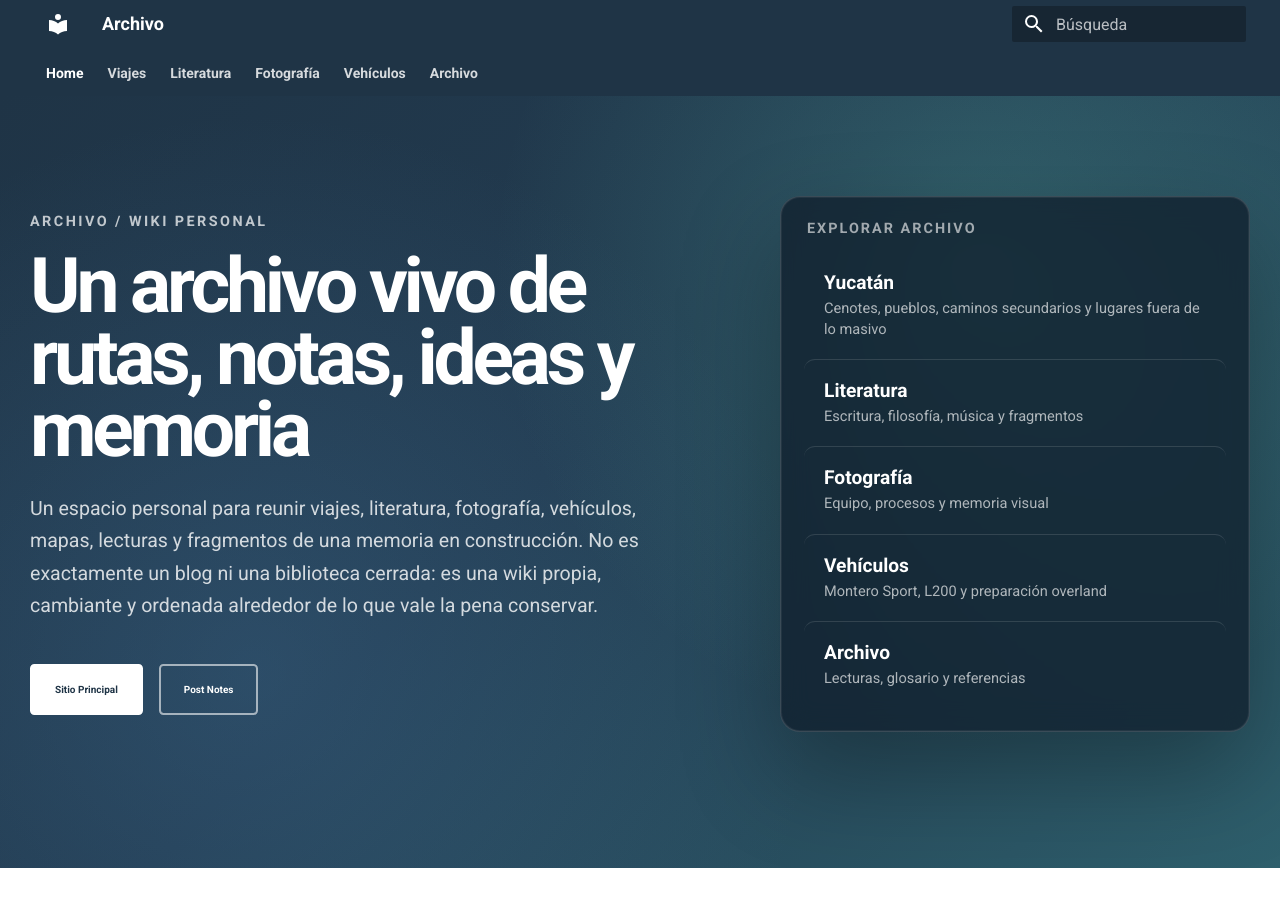
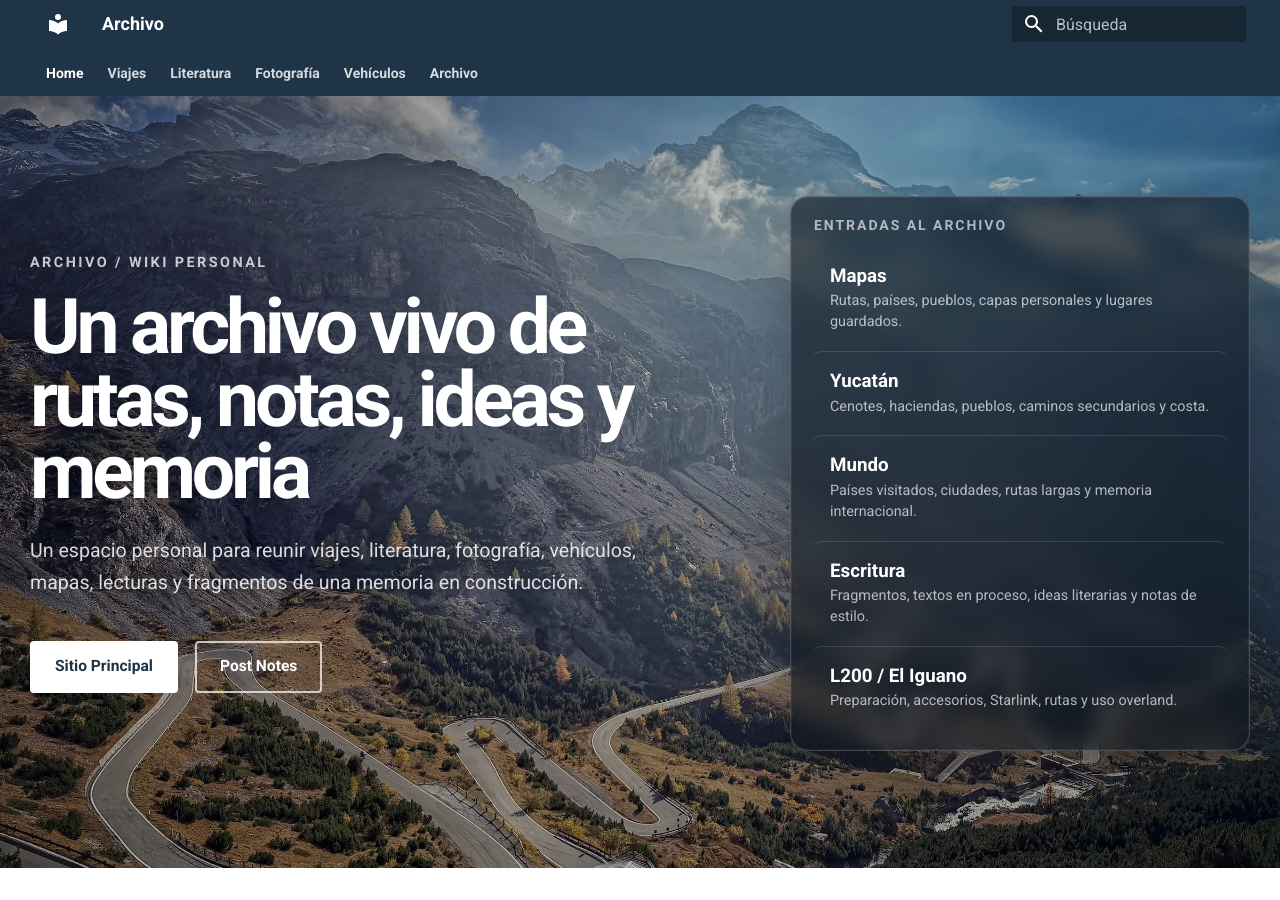
Before and after one commit to metajorge/wiki-personal, an MkDocs documentation site: the page built from docs/index.md, in a window 1280 px wide and 900 px high. Built offline with MkDocs 1.6.1 and Material for MkDocs 9.7.7, drawn with Linux system fonts in a browser that asks for light colours.

Commit message:
Ajustar portada con imagen de fondo

```diff
--- a/docs/stylesheets/extra.css
+++ b/docs/stylesheets/extra.css
@@ -1,4 +1,6 @@
-/* Portada Archivo / Wiki Personal */
+/* ================================
+   Portada Archivo / Wiki Personal
+   ================================ */
 
 .md-header {
   background: #1f3446;
@@ -18,34 +20,40 @@
   opacity: 1;
 }
 
-/* Importante:
-   NO ocultar .md-content globalmente.
-   Eso rompe el contenido de todas las páginas. */
+/* No ocultar .md-content.
+   Eso rompería las páginas internas. */
 
 .jw-home {
-  margin-top: 0;
   min-height: calc(100vh - 6.4rem);
   padding: 5rem 1.2rem 5.8rem;
   color: #ffffff;
   background:
-    radial-gradient(circle at 76% 22%, rgba(95, 202, 180, 0.24), transparent 24rem),
-    radial-gradient(circle at 20% 75%, rgba(67, 116, 156, 0.32), transparent 28rem),
-    linear-gradient(135deg, #1f3446 0%, #223b50 45%, #2e5f6c 100%);
-  overflow: hidden;
+    linear-gradient(
+      rgba(0, 0, 0, 0.16),
+      rgba(0, 0, 0, 0.16)
+    ),
+    url("../assets/images/portada.webp");
+  background-size: cover;
+  background-position: center;
+  background-repeat: no-repeat;
 }
 
 .jw-home__inner {
   max-width: 1220px;
   margin: 0 auto;
   display: grid;
-  grid-template-columns: minmax(0, 1.08fr) minmax(340px, 0.92fr);
-  gap: 4.5rem;
+  grid-template-columns: minmax(0, 1.05fr) minmax(320px, 0.75fr);
+  gap: 4rem;
   align-items: center;
+}
+
+.jw-home__content {
+  max-width: 780px;
 }
 
 .jw-home__eyebrow {
   margin: 0 0 1rem;
-  color: rgba(255, 255, 255, 0.72);
+  color: rgba(255, 255, 255, 0.76);
   font-size: 0.72rem;
   font-weight: 800;
   letter-spacing: 0.17em;
@@ -53,80 +61,93 @@
 }
 
 .jw-home h1 {
-  max-width: 790px;
+  max-width: 780px;
   margin: 0;
   color: #ffffff;
-  font-size: clamp(2.8rem, 6vw, 5.25rem);
+  font-size: clamp(2.8rem, 6vw, 5.15rem);
   font-weight: 800;
   line-height: 0.94;
   letter-spacing: -0.055em;
 }
 
 .jw-home__description {
-  max-width: 700px;
-  margin: 1.35rem 0 2.1rem;
-  color: rgba(255, 255, 255, 0.80);
-  font-size: clamp(0.98rem, 1.4vw, 1.1rem);
+  max-width: 680px;
+  margin: 1.35rem 0 2.05rem;
+  color: rgba(255, 255, 255, 0.84);
+  font-size: clamp(0.98rem, 1.35vw, 1.1rem);
   line-height: 1.65;
 }
+
+/* Botones estilo Material, pero controlados por nosotros */
 
 .jw-home__actions {
   display: flex;
   flex-wrap: wrap;
-  gap: 0.8rem;
+  gap: 0.85rem;
+  align-items: center;
 }
 
-.jw-button {
+.jw-home__button {
   display: inline-flex;
   align-items: center;
   justify-content: center;
-  min-height: 2.55rem;
-  padding: 0.65rem 1.15rem;
-  border: 0.1rem solid rgba(255, 255, 255, 0.58);
-  border-radius: 0.22rem;
+  min-height: 2.6rem;
+  padding: 0.68rem 1.15rem;
+  border: 0.1rem solid rgba(255, 255, 255, 0.72);
+  border-radius: 0.2rem;
   color: #ffffff !important;
+  background: transparent;
+  font-size: 0.78rem;
   font-weight: 700;
+  line-height: 1;
   text-decoration: none !important;
-  transition: background 150ms ease, color 150ms ease, border-color 150ms ease;
+  transition:
+    color 150ms ease,
+    background-color 150ms ease,
+    border-color 150ms ease,
+    transform 150ms ease;
 }
 
-.jw-button:hover {
+.jw-home__button:hover {
+  color: #1f3446 !important;
+  background: #ffffff;
+  border-color: #ffffff;
+  transform: translateY(-1px);
+}
+
+.jw-home__button--primary {
   color: #1f3446 !important;
   background: #ffffff;
   border-color: #ffffff;
 }
 
-.jw-button--primary {
-  color: #1f3446 !important;
-  background: #ffffff;
-  border-color: #ffffff;
-}
-
-.jw-button--primary:hover {
+.jw-home__button--primary:hover {
   color: #ffffff !important;
   background: rgba(255, 255, 255, 0.12);
   border-color: #ffffff;
 }
 
+/* Panel derecho */
+
 .jw-home__panel {
   width: 100%;
-  max-width: 470px;
+  max-width: 460px;
   justify-self: end;
-  padding: 1.15rem;
-  border: 1px solid rgba(255, 255, 255, 0.16);
-  border-radius: 1rem;
-  background: rgba(14, 27, 41, 0.72);
+  padding: 1rem;
+  border: 1px solid rgba(255, 255, 255, 0.18);
+  border-radius: 0.9rem;
+  background: rgba(12, 20, 30, 0.58);
   box-shadow:
-    0 2rem 5rem rgba(0, 0, 0, 0.30),
-    inset 0 0 0 1px rgba(255, 255, 255, 0.06);
-  backdrop-filter: blur(14px);
+    0 1.4rem 3.5rem rgba(0, 0, 0, 0.28),
+    inset 0 0 0 1px rgba(255, 255, 255, 0.05);
+  backdrop-filter: blur(10px);
 }
 
 .jw-panel__label {
-  margin: 0 0 0.75rem;
+  margin: 0 0 0.7rem;
   padding: 0 0.15rem;
-  color: rgba(255, 255, 255, 0.60);
-  font-size: 0.72rem;
+  color: rgba(255, 255, 255, 0.64);
+  font-size: 0.7rem;
   font-weight: 800;
   letter-spacing: 0.14em;
   text-transform: uppercase;
@@ -134,12 +155,14 @@
 
 .jw-panel__link {
   display: block;
-  padding: 0.95rem 1rem;
+  padding: 0.9rem 0.95rem;
   border-top: 1px solid rgba(255, 255, 255, 0.12);
-  border-radius: 0.55rem;
+  border-radius: 0.52rem;
   color: #ffffff !important;
   text-decoration: none !important;
-  transition: background 150ms ease, transform 150ms ease;
+  transition:
+    background-color 150ms ease,
+    transform 150ms ease;
 }
 
 .jw-panel__link:first-of-type {
@@ -153,27 +176,23 @@
 
 .jw-panel__link span {
   display: block;
-  margin-bottom: 0.2rem;
+  margin-bottom: 0.22rem;
   color: #ffffff;
-  font-size: 0.96rem;
+  font-size: 0.94rem;
   font-weight: 800;
 }
 
 .jw-panel__link small {
   display: block;
-  color: rgba(255, 255, 255, 0.66);
-  font-size: 0.73rem;
+  color: rgba(255, 255, 255, 0.68);
+  font-size: 0.72rem;
   line-height: 1.45;
 }
 
-/* Ajustes para páginas normales */
+/* Páginas internas normales */
 
 .md-content__inner {
   padding-bottom: 2rem;
-}
-
-.md-typeset a {
-  text-decoration-thickness: 0.08em;
 }
 
 /* Responsive */
@@ -181,7 +200,7 @@
 @media screen and (max-width: 960px) {
   .jw-home {
     min-height: auto;
-    padding-top: 3.4rem;
+    padding: 3.4rem 1.2rem 4.5rem;
   }
 
   .jw-home__inner {
@@ -205,7 +224,7 @@
     align-items: stretch;
   }
 
-  .jw-button {
+  .jw-home__button {
     width: 100%;
   }
 }
--- a/overrides/home.html
+++ b/overrides/home.html
@@ -12,47 +12,45 @@
 
       <p class="jw-home__description">
         Un espacio personal para reunir viajes, literatura, fotografía, vehículos,
-        mapas, lecturas y fragmentos de una memoria en construcción. No es
-        exactamente un blog ni una biblioteca cerrada: es una wiki propia,
-        cambiante y ordenada alrededor de lo que vale la pena conservar.
+        mapas, lecturas y fragmentos de una memoria en construcción.
       </p>
 
       <div class="jw-home__actions">
-        <a href="https://jorgw.com" class="jw-button jw-button--primary">
+        <a href="https://www.jorgw.com" class="jw-home__button jw-home__button--primary">
           Sitio Principal
         </a>
-        <a href="https://www.jorge.vc" class="jw-button">
+        <a href="https://www.jorge.vc" class="jw-home__button">
           Post Notes
         </a>
       </div>
     </div>
 
     <aside class="jw-home__panel">
-      <p class="jw-panel__label">Explorar archivo</p>
+      <p class="jw-panel__label">Entradas al archivo</p>
 
-       <a href="/viajes/yucatan/" class="jw-panel__link">
-    <span>Yucatán</span>
-    <small>Cenotes, pueblos, caminos secundarios y lugares fuera de lo masivo</small>
-  </a>
+      <a href="/viajes/mapas/" class="jw-panel__link">
+        <span>Mapas</span>
+        <small>Rutas, países, pueblos, capas personales y lugares guardados.</small>
+      </a>
+
+      <a href="/viajes/yucatan/" class="jw-panel__link">
+        <span>Yucatán</span>
+        <small>Cenotes, haciendas, pueblos, caminos secundarios y costa.</small>
+      </a>
+
+      <a href="/viajes/mundo/" class="jw-panel__link">
+        <span>Mundo</span>
+        <small>Países visitados, ciudades, rutas largas y memoria internacional.</small>
+      </a>
 
       <a href="/ideas/escritura/" class="jw-panel__link">
-        <span>Literatura</span>
-        <small>Escritura, filosofía, música y fragmentos</small>
+        <span>Escritura</span>
+        <small>Fragmentos, textos en proceso, ideas literarias y notas de estilo.</small>
       </a>
 
-      <a href="/fotografia/equipo/" class="jw-panel__link">
-        <span>Fotografía</span>
-        <small>Equipo, procesos y memoria visual</small>
-      </a>
-
-      <a href="/vehiculos/montero-sport/" class="jw-panel__link">
-        <span>Vehículos</span>
-        <small>Montero Sport, L200 y preparación overland</small>
-      </a>
-
-      <a href="/archivo/lecturas/" class="jw-panel__link">
-        <span>Archivo</span>
-        <small>Lecturas, glosario y referencias</small>
+      <a href="/vehiculos/l200/" class="jw-panel__link">
+        <span>L200 / El Iguano</span>
+        <small>Preparación, accesorios, Starlink, rutas y uso overland.</small>
       </a>
     </aside>
   </div>
```
Also changed, not shown: docs/assets/images/portada.webp (added).
